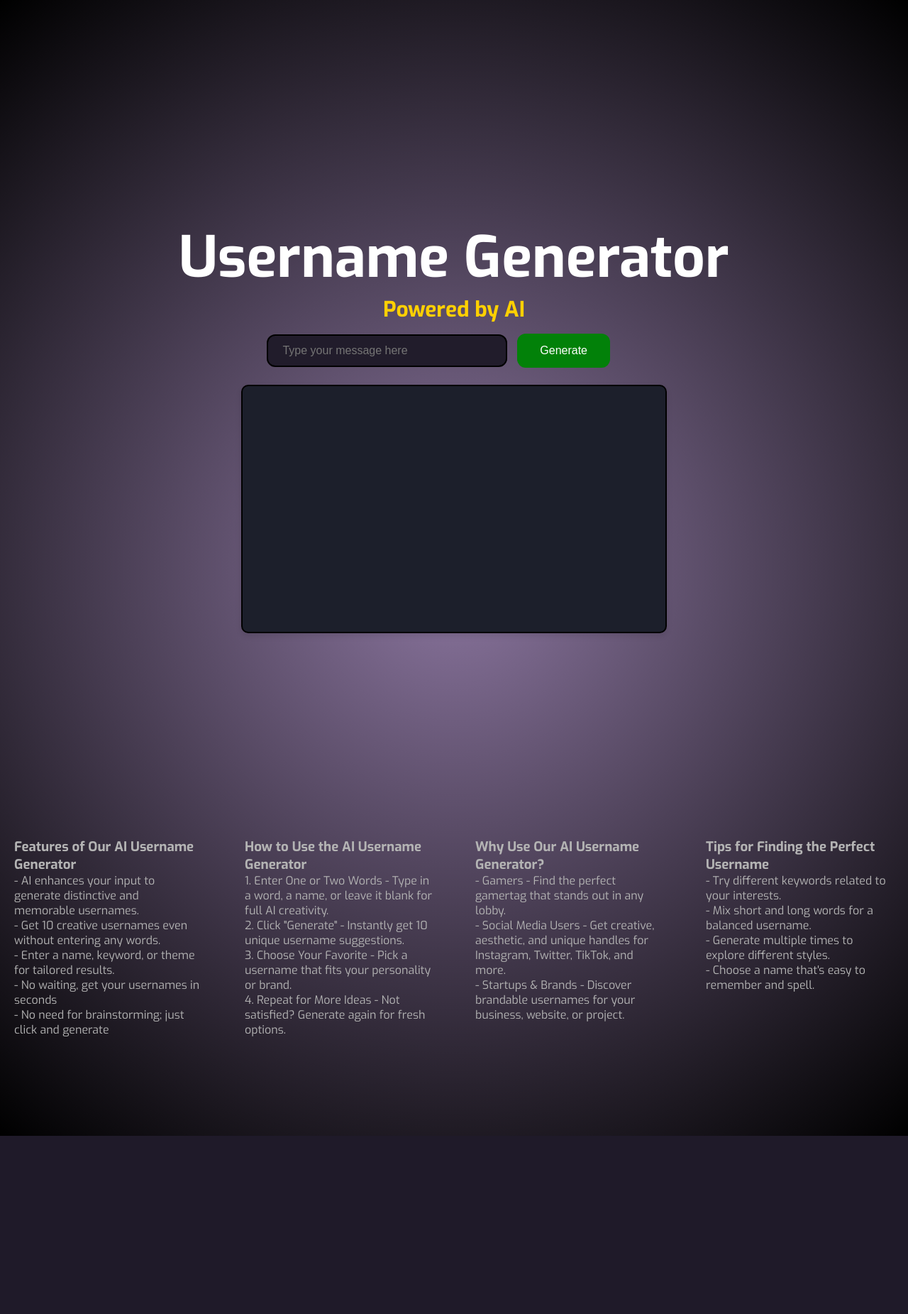
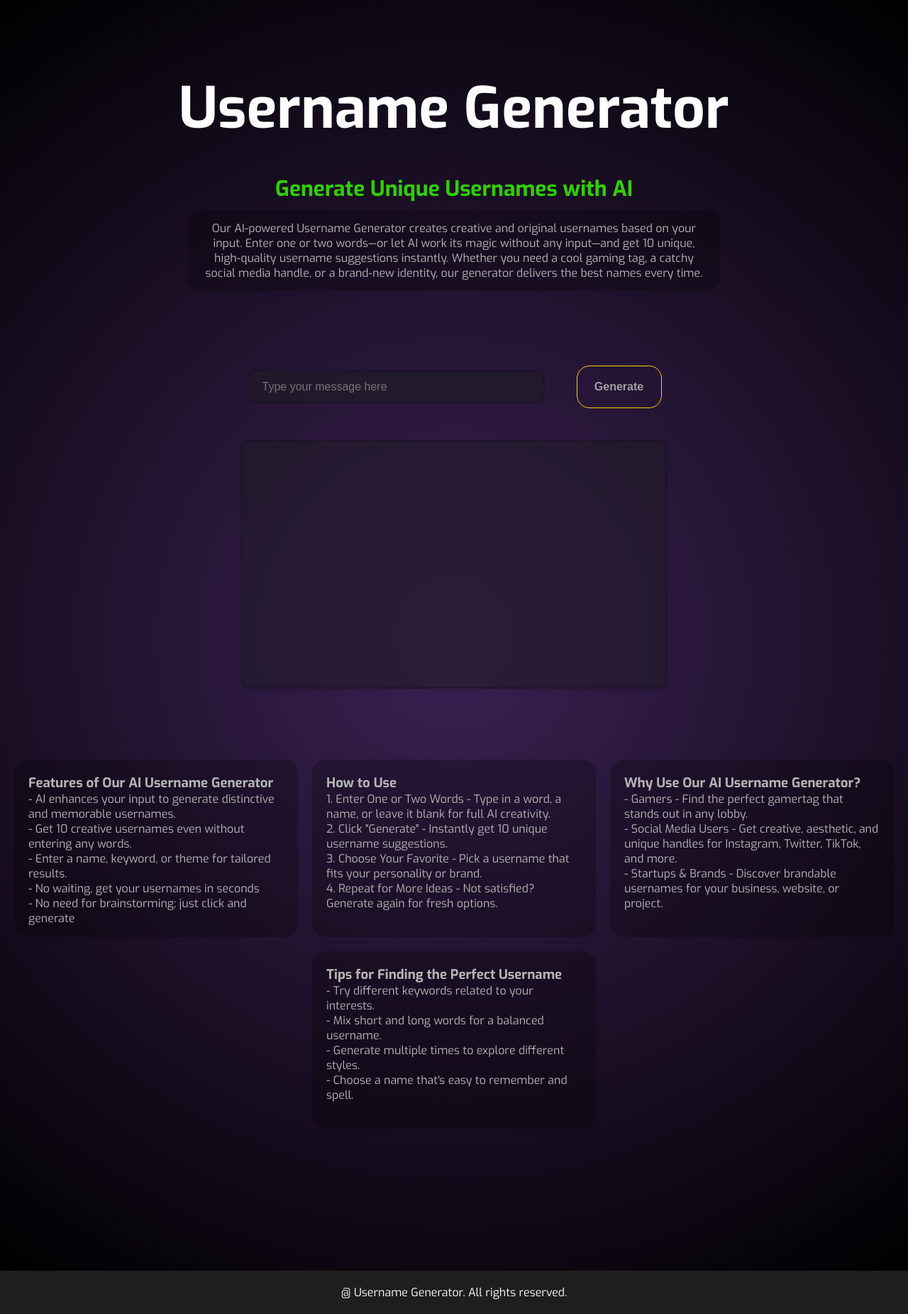
Before and after one commit to Vegard755/FlaskApp, a Flask app: page / in a window 1280 px wide. Shown: the whole page at 71% size. Before the commit the page ends 1600 px from the top, so only its background shows below. Run offline with Flask 3, Linux system fonts and the light colour scheme.

Commit message:
fiinniishh

```diff
--- a/static/css/styles.css
+++ b/static/css/styles.css
@@ -11,77 +11,110 @@ body {
 }
 
 
+/*Wallpaper*/
+.area {
+    display: flex;
+    flex-direction: column;
+    justify-content: center;
+    align-items: center; /* Centers all children horizontally */
+    gap: 20px; /* Space between the text boxes */
+    background: radial-gradient(circle, rgba(31, 0, 59, 0.87) 1%, rgb(0, 0, 0) 100%);
+    width: 100%;
+    min-height: 100vh; /* Ensures the area takes at least full viewport height */
+    padding: 50px 0; /* Adds padding to prevent overflow */
+}
+
 .context {
     width: 100%;
-    position: absolute;
     text-align: center;
 }
 
 .context h1 {
-    text-align: center;
     color: #ffffff;
     font-size: 80px;
     position: relative;
-    top: +100px;
+    margin-top: 50px;
+    margin-bottom: 40px;
 }
 
 
 .context h3 {
-    text-align: center;
-    color: #ffd000;
+    color: #30cf00;
     font-size: 30px;
     position: relative;
-    top: +100px;
+    margin-bottom: 10px;
 }
+
+.description {
+    color: #b4b4b4;
+    width: 60%;
+    position: relative;
+    margin-bottom: 80px;
+    justify-self: center;
+    background-color: rgba(0, 0, 0, 0.253);
+    border-radius: 18px;
+    padding: 15px;
+    max-width: 750px;
+}
+
 
 .container {
     width: 100%;
-    position: absolute; /* Ensure it stays in the normal flow */
-    margin-top: 20%; /* Add spacing between .context and .container */
-    display: flex; /* Added flexbox for alignment */
-    justify-content: center; /* Center children horizontally */
-    align-items: center; /* Center children vertically */
-    flex-direction: column; /* Stack children vertically */
+}
+.input-container {
+    display: flex;
+    justify-content: center;
+    align-items: center;
+    gap: 10px; /* space between input and button */
+    width: 100%;
+    max-width: 600px;
+    margin: 5px auto;  /* centers the container */
 }
 
 .custom-input-box {
-    width: 135%; /* Full width */
+    width: 70%;
     max-width: 600px;
     padding: 12px 20px; /* Some padding */
-    margin: 5px auto; /* Center the box horizontally */
-    box-sizing: border-box; /* Include padding and border in the element's total width and height */
-    border: 2px solid #000000; /* Gray border */
-    background-color: #211c2b;
+    border: 2px solid rgba(0, 0, 0, 0.192); /* Gray border */
+    background-color: rgba(33, 28, 43, 0.671);
     color: #a1a1a1;
     border-radius: 12px; /* Rounded corners */
     font-size: 16px; /* Increase font size */
     transition: border-color 0.3s ease; /* Smooth transition for border color */
     position: relative; /* Ensure it stays within the flow of the container */
-    margin-left: -55%;
+    box-sizing: border-box; /* Ensure padding and border are included in the width and height */
+    margin-right: 35px;
 }
 
+
 .custom-button {
-    background-color: #028109;
-    color: #fff;
-    padding: 15px 32px;
-    text-align: center;
-    display: inline-block;
+    background-color: transparent;
+    color: #a1a1a1;
+    border: solid #ffd000;
+    border-width: 0.1px;
+    border-radius: 18px;
+    padding-left: 18px;
+    padding-right: 18px;
+    height: 60px;
+    width: 120px;
     font-size: 16px;
-    margin: 4px 14px;
+    font-weight: bold;
     cursor: pointer;
-    border-radius: 12px;
-    overflow: hidden;
-    transition: background-color 0.3s ease;
-    border: none;
-    position: absolute; /* Important for positioning the pseudo-element */
-    z-index: 1;
+    transition: border-width 0.04s, color 0.1s, background-color 0.1s, box-shadow 0.15s;
+
+  }
+  .custom-button:hover {
+    border-width: 4px;
+    box-shadow: 0 7px 15px rgba(0, 0, 0, 0.3);
+  }
+
+  .custom-button:active {
+    background-color: #ffd000;
+    border-width: 8px;
+    color: rgb(0, 0, 0);
+  }
 
 
-}
-
-.custom-button:hover {
-    background-color: #45a049; /* lighter green on hover */
-}
 
 
 .response-box {
@@ -90,13 +123,14 @@ body {
     margin: 20px auto 0; /* Center the box and add top margin */
     min-height: 350px; /* Set a minimum height */
     max-height: 350px; /* Set a maximum height */
-    background-color: #1c1f2b; /* Light background color */
-    border: 2px solid #000000; /* Light gray border */
+    background-color: rgba(33, 28, 43, 0.671); /* Light background color */
+    border: 2px solid rgba(0, 0, 0, 0.192); /* Light gray border */
     border-radius: 10px; /* Rounded corners */
     box-shadow: 0 4px 8px rgba(0, 0, 0, 0.1); /* Subtle shadow */
     overflow-y: auto; /* Enable vertical scrolling if content overflows */
     text-align: left; /* Align text to the left */
     padding: 15px; /* Add padding for better readability */
+    margin-bottom: 80px;
     box-sizing: border-box; /* Ensure padding and border are included in the width and height */
     font-size: 16px; /* Font size */
     color: #b4b4b4; /* Text color */
@@ -106,31 +140,24 @@ body {
 
 
 
-/* Media query for mobile devices */
-@media (max-width: 600px) {
-    .response-box {
-        width: 90%; /* Adjust the width for mobile devices */
-        min-height: 300px; /* Adjust the minimum height for mobile devices */
-        max-height: 300px; /* Adjust the maximum height for mobile devices */
-        padding: 15px; /* Adjust padding for better readability on mobile */
-    }
-}
+
 /* ---------------------------------- TEXT BOXES ----------------------------------------------------------------------*/
 
 .all-text-boxes {
     display: flex;
-    justify-content: center; /* Center the text boxes, can use SPACE-EVENLY */
-    align-items: flex-end;  /* Align the text boxes at the bottom */
-    margin-top: auto;
-    gap: 20px; /* Add some space between the text boxes */
-    height: 150vh;
-    user-select: text; /* Allow text selection */
-
-
+    flex-direction: row;
+    justify-content: center;
+    align-items: flex-start;  /* Align at the top so it grows naturally */
+    gap: 20px;
+    flex-wrap: wrap; /* Wrap items when they don't fit */
+    width: 100%;
+    margin-bottom: 150px;
 }
 
 .features-tab {
     color: #b4b4b4;
+    background-color: rgba(0, 0, 0, 0.253);
+    border-radius: 20px;
     width: 400px; /* Set a fixed width */
     height: 250px; /* Set a fixed height */
     padding: 20px; /* Add padding */
@@ -139,6 +166,8 @@ body {
 
 .how-to-use {
     color: #b4b4b4;
+    background-color: rgba(0, 0, 0, 0.253);
+    border-radius: 20px;
     width: 400px; /* Set a fixed width */
     height: 250px; /* Set a fixed height */
     padding: 20px; /* Add padding */
@@ -147,6 +176,8 @@ body {
 
 .why-use-it {
     color: #b4b4b4;
+    background-color: rgba(0, 0, 0, 0.253);
+    border-radius: 20px;
     width: 400px; /* Set a fixed width */
     height: 250px; /* Set a fixed height */
     padding: 20px; /* Add padding */
@@ -155,6 +186,8 @@ body {
 
 .tips-for-username {
     color: #b4b4b4;
+    background-color: rgba(0, 0, 0, 0.253);
+    border-radius: 20px;
     width: 400px; /* Set a fixed width */
     height: 250px; /* Set a fixed height */
     padding: 20px; /* Add padding */
@@ -165,19 +198,99 @@ body {
 /* ---------------------------------- TEXT BOXES ----------------------------------------------------------------------*/
 
 
+footer {
+    background-color: #1e1e1e;
+    color: #ffffff;
+    padding: 20px 0;
+    text-align: center;
+    font-family: 'Exo', sans-serif;
+}
+
+.footer-container {
+    display: flex;
+    justify-content: space-around;
+    flex-wrap: wrap;
+    max-width: 1200px;
+    margin: auto;
+    padding: 20px;
+}
+
+.footer-container div {
+    margin: 10px;
+}
+
+.footer-logo h2 {
+    font-size: 24px;
+    color: #ff6b6b;
+}
+
+.footer-links ul, .footer-legal ul {
+    list-style: none;
+    padding: 0;
+}
+
+.footer-links ul li, .footer-legal ul li {
+    margin: 8px 0;
+}
+
+.footer-links a, .footer-legal a {
+    color: #ffffff;
+    text-decoration: none;
+    transition: color 0.3s;
+}
+
+.footer-links a:hover, .footer-legal a:hover {
+    color: #ff6b6b;
+}
+
+.footer-social a img {
+    width: 24px;
+    margin: 5px;
+    transition: transform 0.3s;
+}
+
+.footer-social a img:hover {
+    transform: scale(1.2);
+}
+
+.footer-bottom {
+    margin-top: 20px;
+    border-top: 1px solid #444;
+    padding: 10px 0;
+}
 
 
-/*Wallpaper*/
-.area {
-    background: radial-gradient(circle, rgba(40, 0, 77, 0.541) 1%, rgb(0, 0, 0) 100%);
-    width: 100%;
-    height: 200vh;
+
+
+
+
+
+
+
+
+
+/* Media query for mobile devices */
+@media (max-width: 600px) {
+    .response-box {
+        width: 80%; /* Adjust the width for mobile devices */
+        min-height: 350px; /* Adjust the minimum height for mobile devices */
+        max-height: 350px; /* Adjust the maximum height for mobile devices */
+        padding: 15px; /* Adjust padding for better readability on mobile */
+    }
+    .custom-input-box {
+        width: 60%; /* Full width */
+        padding: 12px 20px; /* Some padding */
+
+    }
 }
+
+
 
 /* For Mobile Devices */
 @media (max-width: 767px) {
+
     .context h1 {
-        font-size: 80px;
+        font-size: 60px;
         /* Adjust the font size for smaller screens */
     }
 
@@ -190,12 +303,12 @@ body {
 /* For Tablet Devices */
 @media (min-width: 768px) and (max-width: 1023px) {
     .context h1 {
-        font-size: 120px;
+        font-size: 60px;
         /* Adjust the font size for tablet screens */
     }
 
     .context h3 {
-        font-size: 25px;
+        font-size: 20px;
         /* Adjust the font size for tablet screens */
     }
 }
--- a/templates/index.html
+++ b/templates/index.html
@@ -11,36 +11,27 @@
 
 <body>
     <div class="area">
-        <div class="circles">
-            <ul>
-                <li></li>
-                <li></li>
-                <li></li>
-                <li></li>
-                <li></li>
-                <li></li>
-                <li></li>
-                <li></li>
-                <li></li>
-                <li></li>
-            </ul>
-        </div>
         <div class="context">
             <h1>Username Generator</h1>
-            <h3>Powered by AI</h3>
+            <h3>Generate Unique Usernames with AI</h3>
+            <p class="description">
+                Our AI-powered Username Generator creates creative and original usernames based on your input.
+                Enter one or two words—or let AI work its magic without any input—and get 10 unique, high-quality
+                username suggestions instantly. Whether you need a cool gaming tag, a catchy social media handle,
+                or a brand-new identity, our generator delivers the best names every time.
+            </p>
         </div>
 
         <div class="container">
-            <form onsubmit="sendMessage(); return false;">
+            <form class="input-container" onsubmit="sendMessage(); return false;">
                 <input type="text" id="chatInput" class="custom-input-box" placeholder="Type your message here">
                 <button class="custom-button" onClick="sendMessage()">Generate</button>
-                <div class="background-button"></div>
             </form>
-            <div class="response-box">
-                <!-- Responses from the backend will be displayed here -->
-            </div>
+        </div>
+        <div class="response-box">
+            <!-- Responses from the backend will be displayed here -->
+        </div>
 
-        </div>
 
         <div class="all-text-boxes">
             <div class="features-tab">
@@ -52,7 +43,7 @@
                 <p>- No need for brainstorming; just click and generate</p>
             </div>
             <div class="how-to-use">
-                <h3>How to Use the AI Username Generator</h3>
+                <h3>How to Use</h3>
                 <p>1. Enter One or Two Words - Type in a word, a name, or leave it blank for full AI creativity.</p>
                 <p>2. Click "Generate" - Instantly get 10 unique username suggestions.</p>
                 <p>3. Choose Your Favorite - Pick a username that fits your personality or brand.</p>
@@ -96,7 +87,9 @@
             .catch(error => console.error('Error:', error));
         }
     </script>
-
+    <footer>
+        @ Username Generator. All rights reserved.
+    </footer>
 </body>
 
 </html>
```
